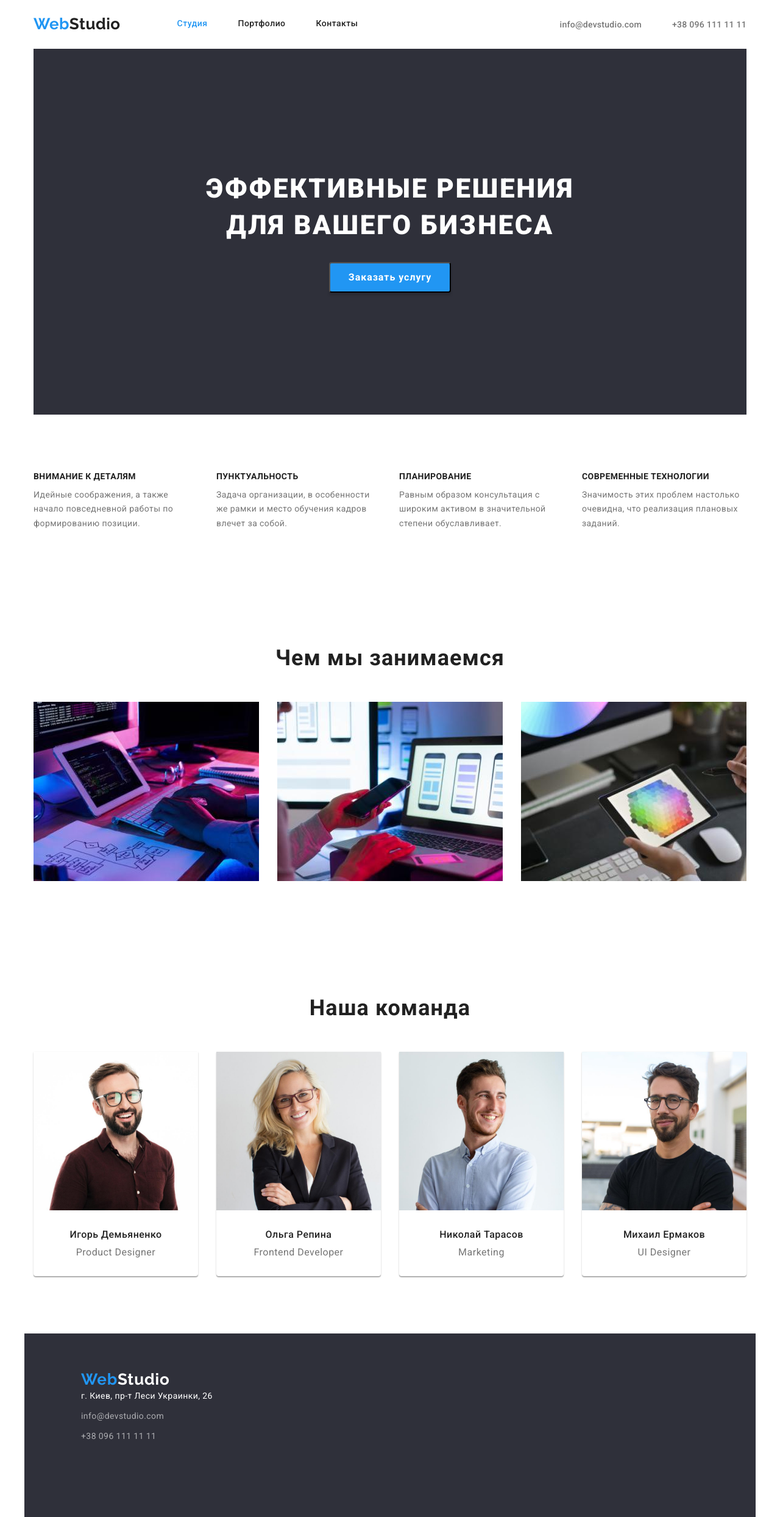
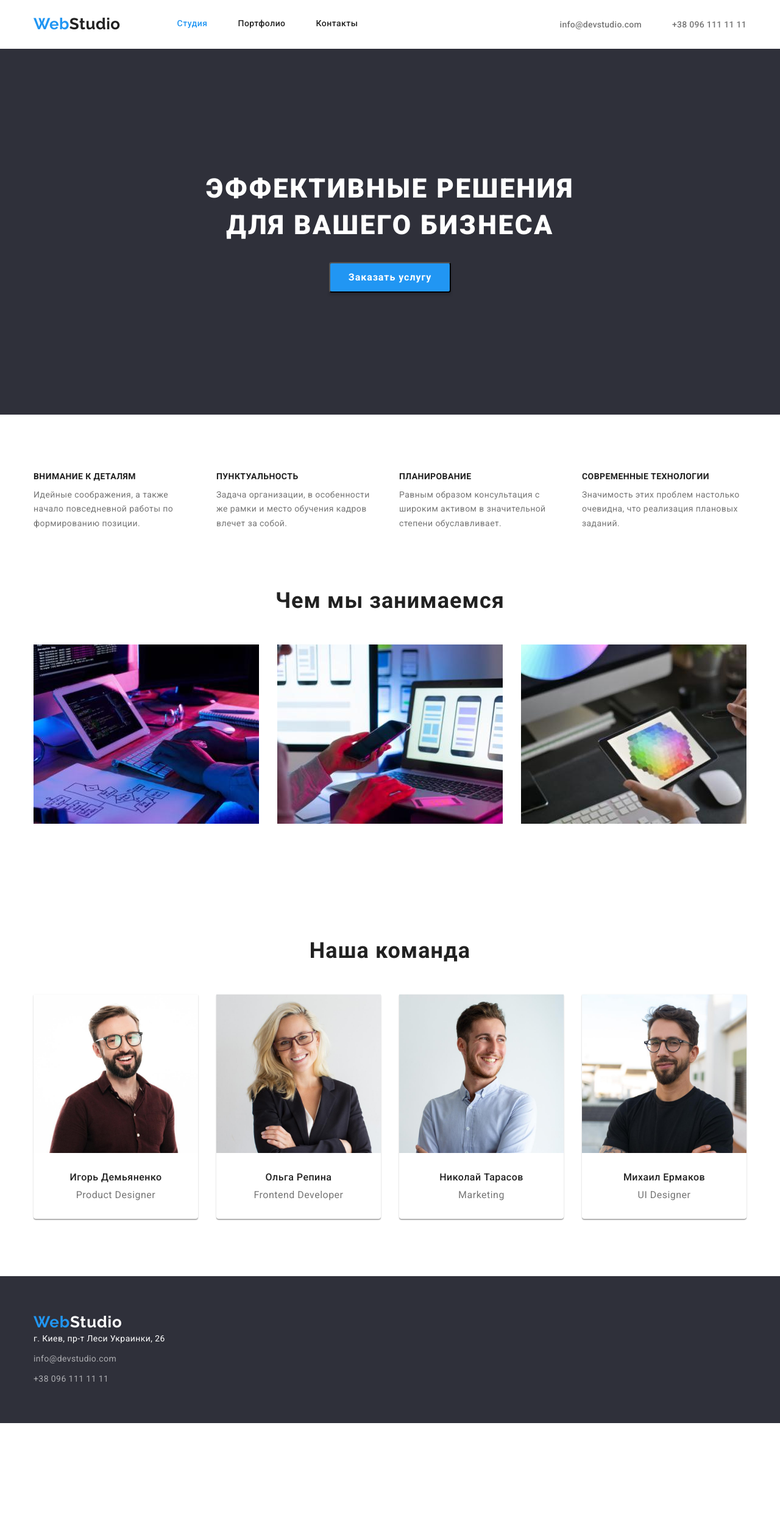
Before and after one commit to vavrinuknatala/goit-markup-hw-03, a plain HTML site: page index.html in a window 1280 px wide. Shown: the whole page at 61% size. After the commit the page ends 2334 px from the top, so only its background shows below. Drawn offline with nearby package versions, Linux system fonts and the light colour scheme.

Commit message:
Домашняя работа 3 (внесены еще правки)

```diff
--- a/css/styles.css
+++ b/css/styles.css
@@ -212,6 +212,7 @@ body {
 /*-----FEATURES-----*/
 .features {
 width: 1170;
+padding-bottom: 47px;
 
 }
 .feature-title {
@@ -244,7 +245,9 @@ width: 1170;
 /*-----FEATURES END-----*/
 
 /*-----WORK-----*/
-
+.work{
+    padding-top: 47px;
+}
 .work-title {
     /*display: flex;*/
     color: var(--primary-text-color);
@@ -323,11 +326,11 @@ width: 1170;
 
 /*-----FOOTER-----*/
 
-.footer-conteiner {
+.footer {
  background-color: var(--secondary-bg-color);
  padding-top: 60px;
  padding-bottom: 60px;
- padding-left: 93px;
+
 }
 .footer-logo {
     display: flex;
@@ -348,7 +351,7 @@ width: 1170;
 }
 .adres {
     font-style: normal;
-    padding-bottom: 60px;
+
 }
 .adres-item,
 .adres-contact {
@@ -401,9 +404,7 @@ margin-right: 8px;
     cursor: pointer;
     border: none;
     font-family: inherit;
-    box-shadow: 0px 3px 1px rgba(0, 0, 0, 0.1),
-    0px 1px 2px rgba(0, 0, 0, 0.08),
-    0px 2px 2px rgba(0, 0, 0, 0.12);
+
     border-radius: 4px;
     padding-top: 6px;
     padding-bottom: 6px;
@@ -416,6 +417,9 @@ margin-right: 8px;
 .project-btn:focus {
     color: var(--color-title);
     background-color: var(--accent-color);
+     box-shadow: 0px 3px 1px rgba(0, 0, 0, 0.1),
+     0px 1px 2px rgba(0, 0, 0, 0.08),
+     0px 2px 2px rgba(0, 0, 0, 0.12);
 }
 .project-img-list{
     display: flex;
--- a/index.html
+++ b/index.html
@@ -46,14 +46,13 @@
     <!---->
     <main>
         <!--HERO-->
-         <div class="container">
-        <section class="hero section">
-
+        <section class="hero">
+          <div class="container">
             <h1 class="hero-title">Эффективные решения для вашего бизнеса</h1>
             <button type="button" class="hero-btn">Заказать услугу</button>
+          </div>
+        </section>
 
-        </section>
-        </div>
          <!--HERO END-->
          <!--FEATURES-->
         <section class="features section">
```
Also changed, not shown: portfolio.html (+7 -5 lines).
